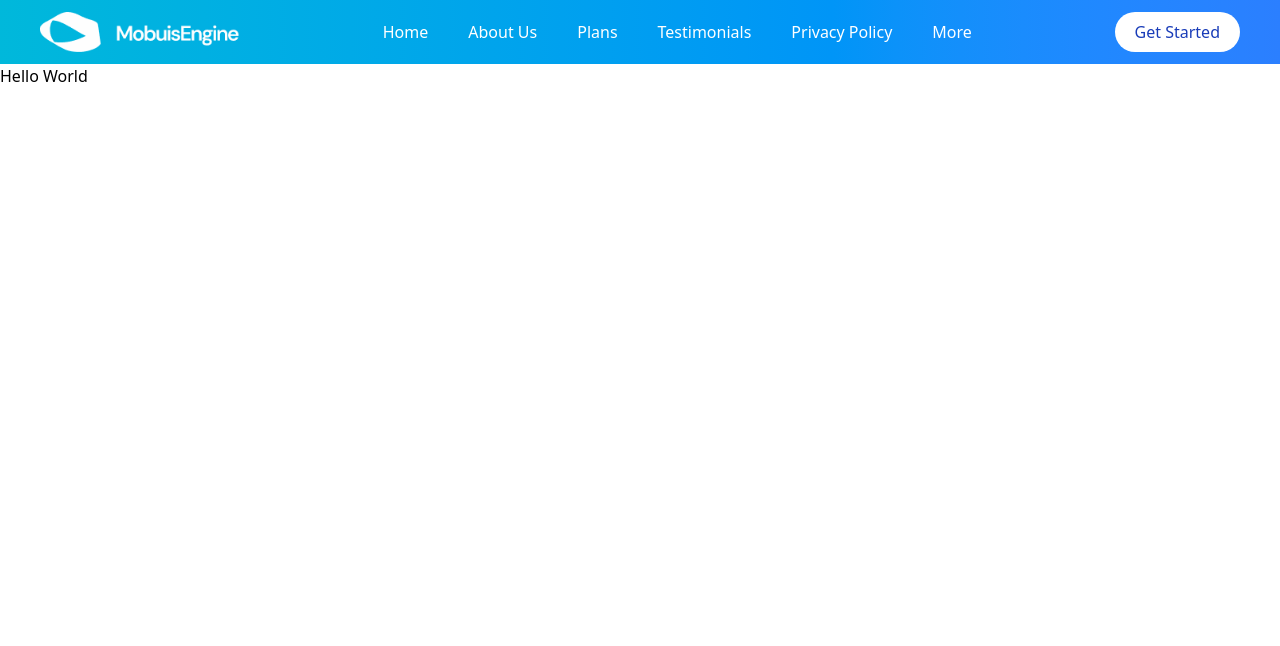
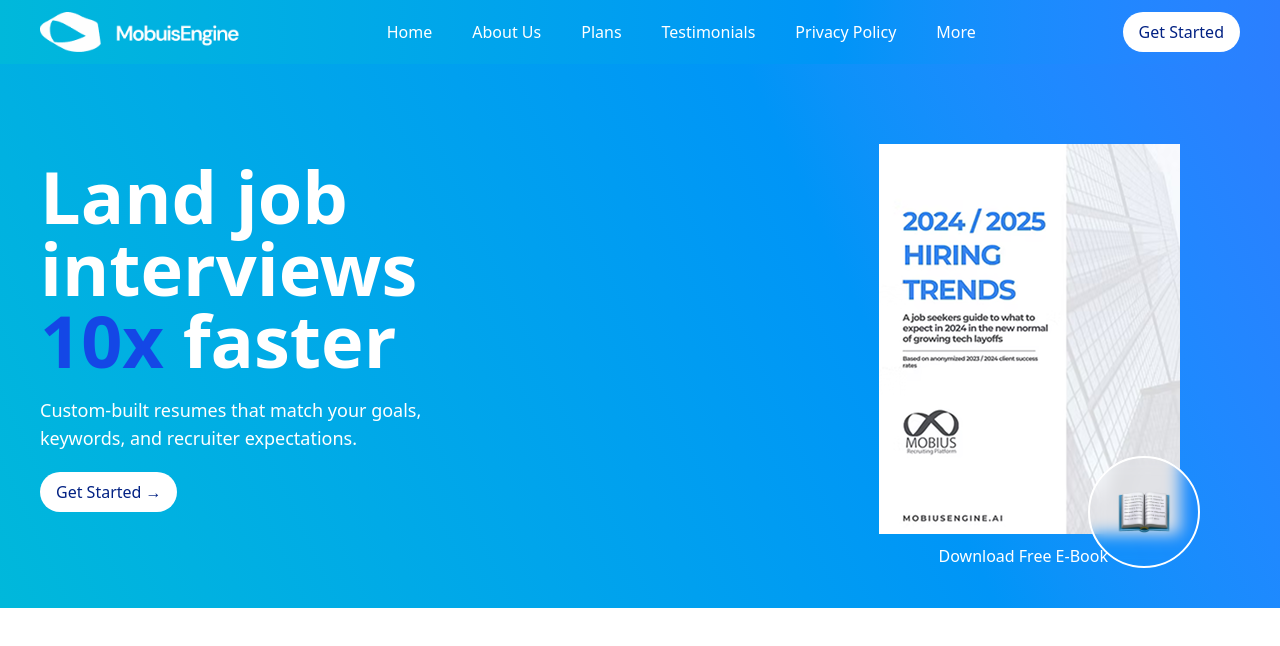
Before and after one commit to MohdFahad1/Mobius-assignment, a React (Vite) app: page / in a window 1280 px wide. Shown: the top 646 px of the page. Built offline with nearby package versions, Linux system fonts and the light colour scheme.

Commit message:
feat: Added hero section

```diff
--- a/src/App.jsx
+++ b/src/App.jsx
@@ -1,12 +1,11 @@
-import Navbar from "./components/Navbar";
+import Navbar from "./components/common/Navbar";
+import Hero from "./components/Home/Hero";
 
 function App() {
   return (
     <>
-      <div>
-        <Navbar />
-        <h1>Hello World</h1>
-      </div>
+      <Navbar />
+      <Hero />
     </>
   );
 }
--- /dev/null
+++ b/src/components/Home/Hero.jsx
@@ -0,0 +1,40 @@
+import React from "react";
+import hero from "../../assets/hero.png";
+import Button from "../common/Button";
+import book from "../../assets/book.png";
+
+const Hero = () => {
+  return (
+    <main className="bg-linear-65 from-cyan-500 to-blue-500 flex justify-center items-center px-10 py-20 gap-44">
+      <div>
+        <h1 className="text-7xl text-white font-bold">
+          Land job interviews
+          <br />
+          <span className="text-blue-700">10x</span> faster
+        </h1>
+        <p className="w-[460px] text-white text-lg font-light my-5">
+          Custom-built resumes that match your goals, keywords, and recruiter
+          expectations.
+        </p>
+
+        <Button className="text-[#022183] bg-white" arrow={true}>
+          Get Started
+        </Button>
+      </div>
+      <div className="relative h-96 w-96">
+        <img src={hero} className="absolute object-cover" />
+        <div className="absolute -bottom-10 right-10 size-28 rounded-full backdrop-blur-sm z-10 border-2 border-white"></div>
+        <img
+          src={book}
+          className="absolute w-14 h-14 -bottom-3 right-17 z-20"
+          alt="book"
+        />
+        <span className="absolute z-20 text-white -bottom-10 left-15">
+          Download Free E-Book
+        </span>
+      </div>
+    </main>
+  );
+};
+
+export default Hero;
--- /dev/null
+++ b/src/components/common/Button.jsx
@@ -0,0 +1,29 @@
+import React from "react";
+
+const Button = ({ children, className = "", arrow = false, to, onClick }) => {
+  const classes =
+    `px-4 py-2 rounded-full cursor-pointer inline-flex items-center ${className}`.trim();
+
+  const content = (
+    <>
+      {children}
+      {arrow && <span className="ml-1">→</span>}
+    </>
+  );
+
+  if (to) {
+    return (
+      <a href={to} className={classes} onClick={onClick}>
+        {content}
+      </a>
+    );
+  }
+
+  return (
+    <button type="button" className={classes} onClick={onClick}>
+      {content}
+    </button>
+  );
+};
+
+export default Button;
--- a/src/components/Navbar.jsx
+++ b/src/components/common/Navbar.jsx
@@ -1,5 +1,6 @@
 import React from "react";
-import logo from "../assets/logo.png";
+import logo from "../../assets/logo.png";
+import Button from "./Button";
 
 const navLniks = [
   {
@@ -32,7 +33,7 @@
   return (
     <nav className="bg-linear-to-r from-cyan-500 to-blue-500 py-3 px-10 flex justify-between items-center">
       <div className="relative h-10 w-50">
-        <img src={logo} className="absolute object-cover" />
+        <img src={logo} className="absolute object-cover" alt="logo" />
       </div>
 
       <div>
@@ -49,9 +50,7 @@
       </div>
 
       <div>
-        <button className="bg-white text-blue-800 rounded-full py-2 px-5 cursor-pointer hover:bg-blue-500 hover:text-white duration-200">
-          Get Started
-        </button>
+        <Button className="bg-white text-[#022183]">Get Started</Button>
       </div>
     </nav>
   );
```
Also changed, not shown: src/assets/book.png (added), src/assets/hero.png (added).
